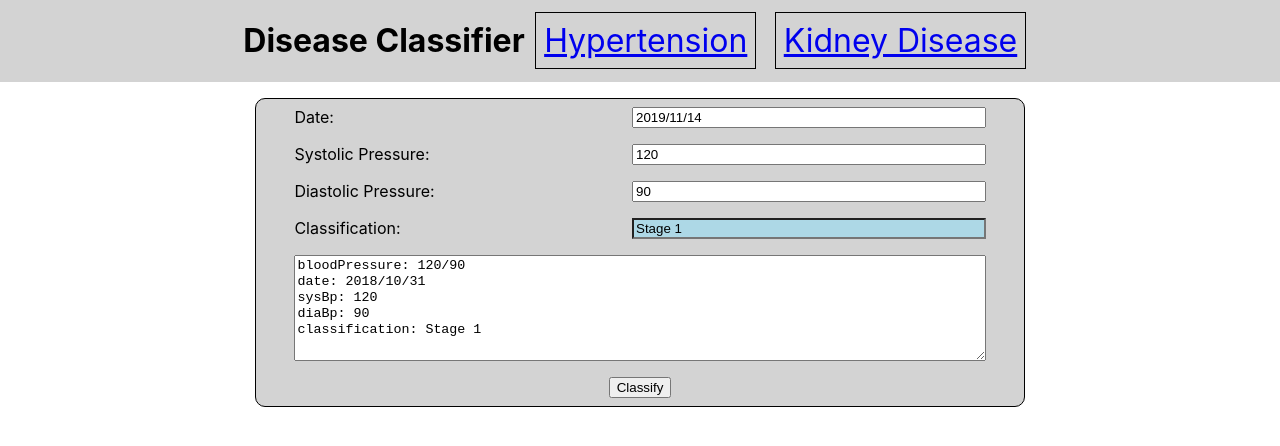
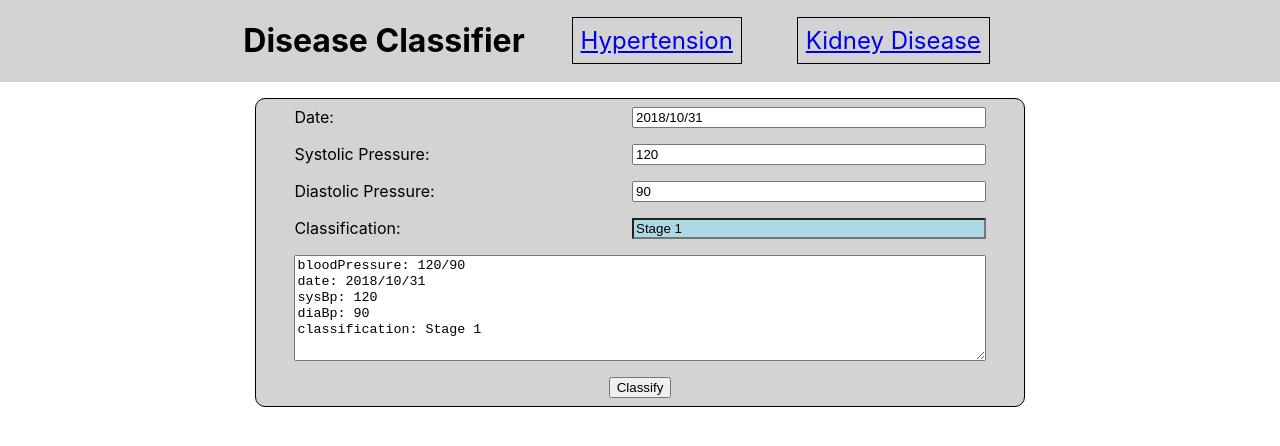
Before and after one commit to spik3r/disease-classifier, a React (Create React App) app: page / in a window 1280 px wide. Shown: the top 446 px of the page. Built offline with nearby package versions, Linux system fonts and the light colour scheme.

Commit message:
updated readme and added gh pages

```diff
--- a/package.json
+++ b/package.json
@@ -1,8 +1,10 @@
 {
   "name": "disease-classifier",
   "version": "0.1.0",
+  "homepage": "https://spik3r.github.io/disease-classifier/#",
   "private": true,
   "dependencies": {
+    "gh-pages": "^2.1.1",
     "moment": "^2.24.0",
     "react": "^16.11.0",
     "react-dom": "^16.11.0",
@@ -10,6 +12,7 @@
     "react-scripts": "3.2.0"
   },
   "scripts": {
+    "deploy": "yarn build && gh-pages -d build",
     "start": "react-scripts start",
     "build": "react-scripts build",
     "test": "react-scripts test",
--- a/src/App.css
+++ b/src/App.css
@@ -39,7 +39,7 @@
 .nav-item {
   margin: 0 15px;
   list-style: none;
-  font-size: 32px;
+  font-size: 24px;
   padding: 8px;
   margin: 8px;
   border: 1px solid black;
--- a/src/components/HypertensionComponent.js
+++ b/src/components/HypertensionComponent.js
@@ -71,7 +71,7 @@ class HypertensionComponent extends Component {
 
         return <div className="hypertension-results-container">
             <div className="hypertension-input">
-                <label>Date:</label><input className="date-input" value={this.state.date} readonly/>
+                <label>Date:</label><input className="date-input" value={this.state.classificationResults.date || this.state.date} readonly/>
             </div>
             <div className="hypertension-input">
                 <label>Systolic Pressure:</label><input className="sys-bp-input" value={this.state.sysBp}
```
Also changed, not shown: 2 other files (tests, documents, lock files or other folders).
